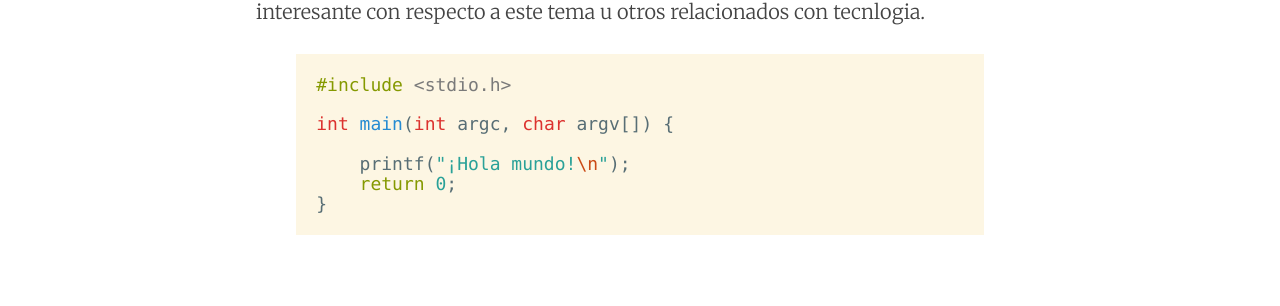
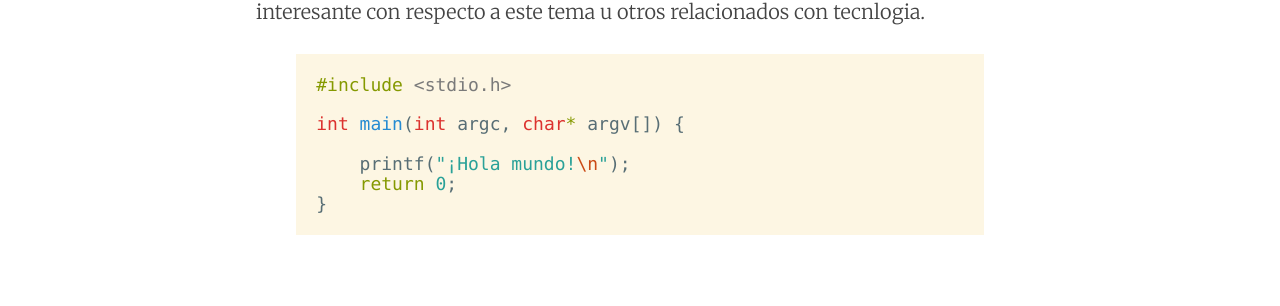
Before and after one commit to edgardoalz/edgardoalz.github.io, a Jekyll site: the page built from _posts/2015-03-29-hola-mundo.md, in a window 1280 px wide. Shown: the part 523-829 px from the top of the page. Built offline with Jekyll 4.4.1, drawn with Linux system fonts in a browser that asks for light colours; Markdown is read by kramdown in place of the engine named in the settings.

Commit message:
Corrigiendo error en el codigo

```diff
--- a/_posts/2015-03-29-hola-mundo.md
+++ b/_posts/2015-03-29-hola-mundo.md
@@ -16,7 +16,7 @@ respecto a este tema u otros relacionados con tecnlogia.
 {% highlight c %}
 #include <stdio.h>
 
-int main(int argc, char argv[]) {
+int main(int argc, char* argv[]) {
 
     printf("¡Hola mundo!\n");
     return 0;
```
